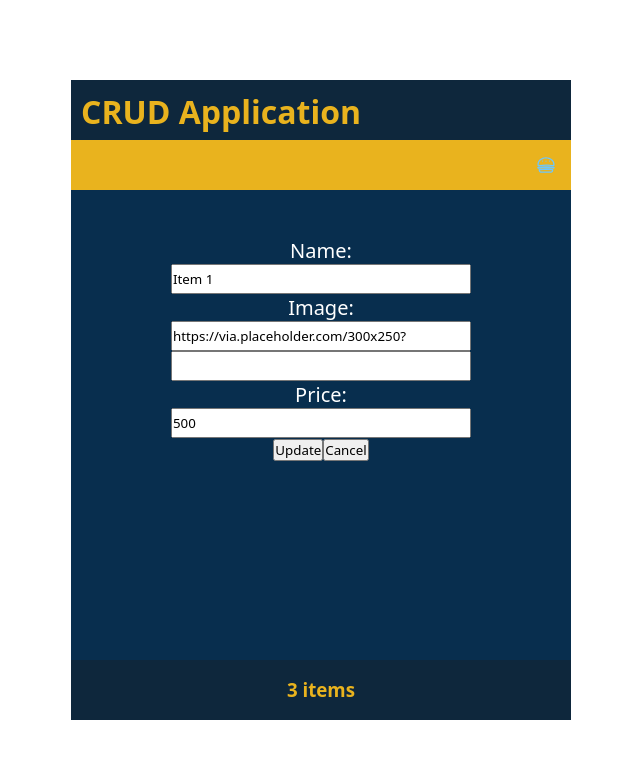
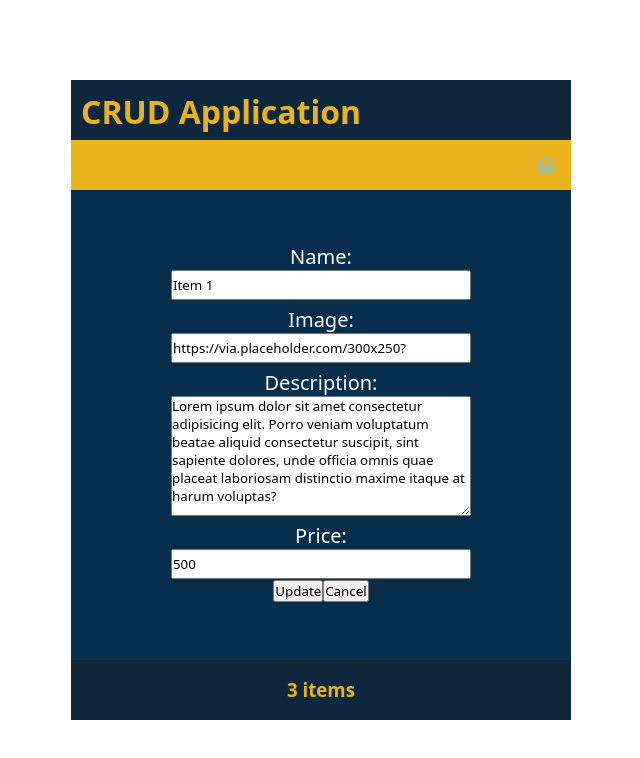
Before and after one commit to daryledevs/crud-application, a React (Create React App) app: page /edit/1 in a window 1280 px wide. Shown: the top 758 px of the page, without its empty margins (319-959 px from the left). Built offline with nearby package versions, Linux system fonts and the light colour scheme.

Commit message:
fix restriction and change in UI

```diff
--- a/src/component/Function/AddLayout.jsx
+++ b/src/component/Function/AddLayout.jsx
@@ -14,7 +14,7 @@ const AddLayout = (
     addDescription,
     setAddDescription,
   }) => {
-  const [priceCheck, setPriceCheck] = React.useState(false)
+
   const navigation = useNavigate();
 
   function refreshState(){
@@ -36,20 +36,17 @@ const AddLayout = (
   };
 
   function addItem(id, name, imageURL, description, price){
-    const only_letters = /^[a-z]/
-    setPriceCheck(only_letters.test(price));
+    const special_char = /^[a-z]/
+    const price_input = special_char.test(price)
 
     if(itemData.find(same_name => same_name.name === addName)) {
       window.alert("Name already exists!")
       return false
     }
-
-    if(priceCheck){
+    if(price_input){
       window.alert("Letters is not allowed in Price field, only numbers.");
-      setPriceCheck(false);
       return false;
     }
-
     const newItemData = {id, name: name, imageURL: imageURL, description: description, price: price};
     const addNewItemData = [...itemData, newItemData];
     setItemData(addNewItemData);
@@ -89,7 +86,7 @@ const AddLayout = (
         />
         <p className='example'>i.e.: https://via.placeholder.com/300x250?</p>
         <label htmlFor='addDescription'>Description:</label>
-        <input
+        <textarea
           id="addDescription"
           type="text"
           required
--- a/src/component/Function/EditLayout.jsx
+++ b/src/component/Function/EditLayout.jsx
@@ -20,6 +20,7 @@ function EditLayout({
 
     setEditName(current_item.name);
     setEditImageURL(current_item.imageURL);
+    setEditDescription(current_item.description);
     setEditPrice(current_item.price);
 
   }, [current_item, setEditName,setEditImageURL, setEditPrice])
@@ -67,7 +68,8 @@ function EditLayout({
           value={editImageURL}
           onChange={(event) => setEditImageURL(event.target.value)}
         />
-        <input
+        <label htmlFor='editDescription'>Description:</label>
+        <textarea
           id="editDescription"
           type="text"
           required
--- a/src/component/Function/addLayout.css
+++ b/src/component/Function/addLayout.css
@@ -14,6 +14,7 @@
 }
 
 label{
+  margin-top: 2%;
   color: white;
   font-size: 20px;
 }
@@ -29,3 +30,10 @@ input{
 #editImageURL{
   width: 300px;
 }
+
+#addDescription, #editDescription{
+  text-align: start;
+  height: 120px;
+  width: 300px;
+  overflow-y: scroll;;
+}
```
